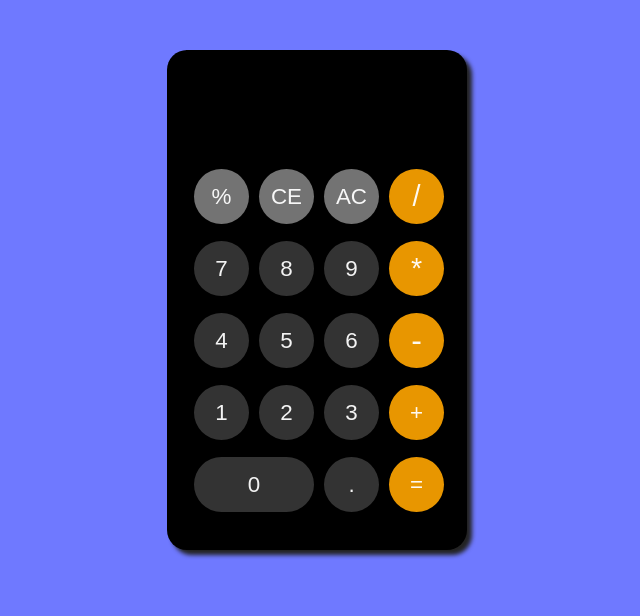
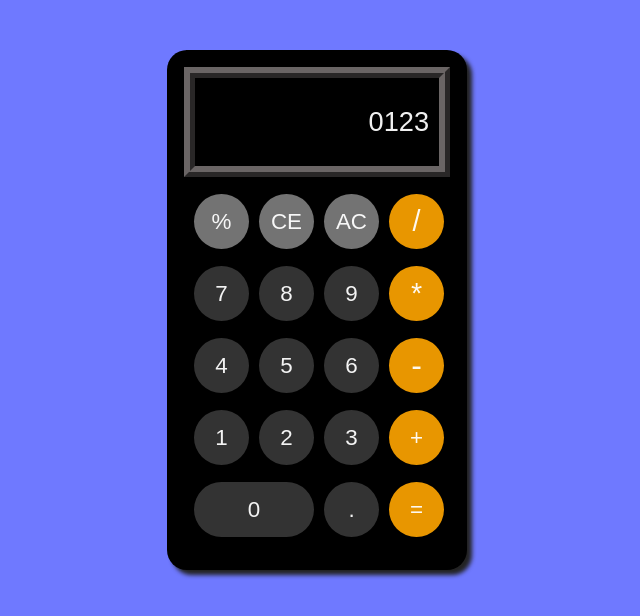
Before and after one commit to KucherAnton/Calc, a plain HTML site: page frontend/index.html in a window 1280 px wide. Shown: the whole page, without its empty margins (323-963 px from the left). Drawn offline with Linux system fonts and the light colour scheme.

Commit message:
adding css resultScreen

```diff
--- a/frontend/index.html
+++ b/frontend/index.html
@@ -13,7 +13,7 @@
 <body>
     <div class="mainBody">
         <div class="screen">
-            <div class="resultScreen"></div>
+            <div class="resultScreen">0123</div>
         </div>
         <div class="buttons">
             <div class="row firstRow">
--- a/styles/styles.css
+++ b/styles/styles.css
@@ -13,7 +13,7 @@ body {
 .mainBody {
 	margin: 50px auto;
 	width: 300px;
-	height: 500px;
+	height: 520px;
 	border-radius: 20px;
 	background-color: black;
 	padding: 17px;
@@ -21,15 +21,24 @@ body {
 }
 
 .screen {
-	height: 85px;
+	display: flex;
+	align-items: center;
+	justify-content: flex-end;
+	height: 110px;
+	border: 3mm ridge rgb(138 132 132 / 77%);
+}
+
+.resultScreen {
+	font-size: 1.7rem;
+	padding-right: 10px;
 }
 
 .buttons {
 	display: flex;
 	flex-wrap: wrap;
 	flex-direction: row;
+	justify-content: space-between;
 	padding: 5px;
-	justify-content: space-between;
 }
 
 .row {
```
